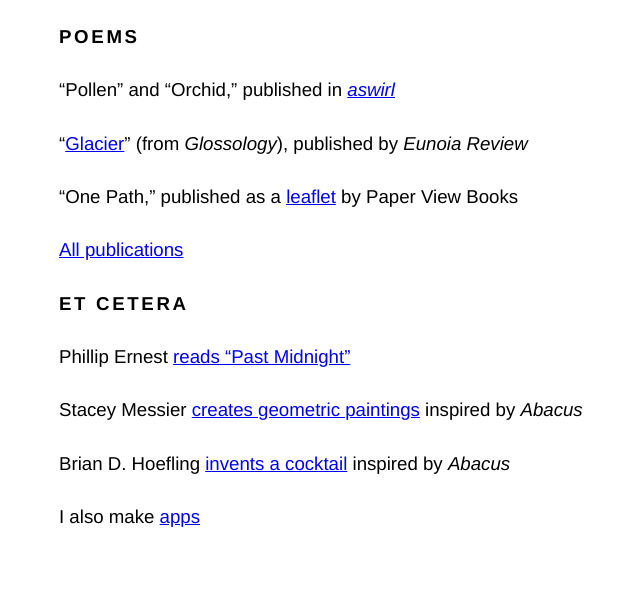
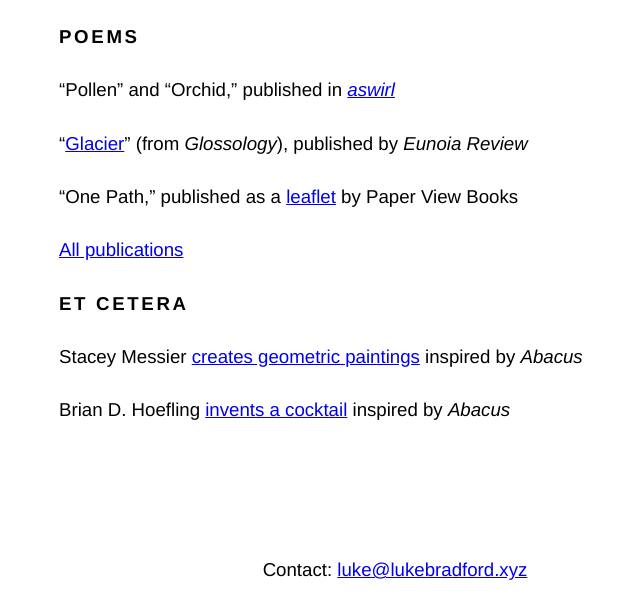
Before and after one commit to lukebradford/lukebradford.xyz, a plain HTML site: page index.html in a window 1280 px wide. Shown: the part 598-1189 px from the top of the page, without its empty margins (245-885 px from the left). Drawn offline with Linux system fonts and the light colour scheme.

Commit message:
Remove 'Past Midnight' reading and apps links
Co-Authored-By: Claude Opus 4.8 (1M context) <noreply@anthropic.com>

```diff
--- a/index.html
+++ b/index.html
@@ -124,19 +124,11 @@
         <h2>ET CETERA</h2>
         <br>
         <p>
-        Phillip Ernest <a href="https://www.youtube.com/watch?app=desktop&v=gvvDAl_3xiQ&ab_channel=PhillipErnest">reads “Past Midnight”</a>
-        </p>
-        <br>
-        <p>
         Stacey Messier <a href="https://www.staceymessier.com/work">creates geometric paintings</a>  inspired by <i>Abacus</i>
         </p>
         <br>
         <p>
         Brian D. Hoefling <a href="http://www.herzogcocktailschool.com/recipe-blog/2018/2/6/how-to-invent-a-cocktail-part-i-of-vi">invents a cocktail</a> inspired by <i>Abacus</i>
-        </p>
-        <br>
-        <p>
-        I also make <a href="https://apps.lukebradford.xyz">apps</a>
         </p>
         <br>
         <br>
```
